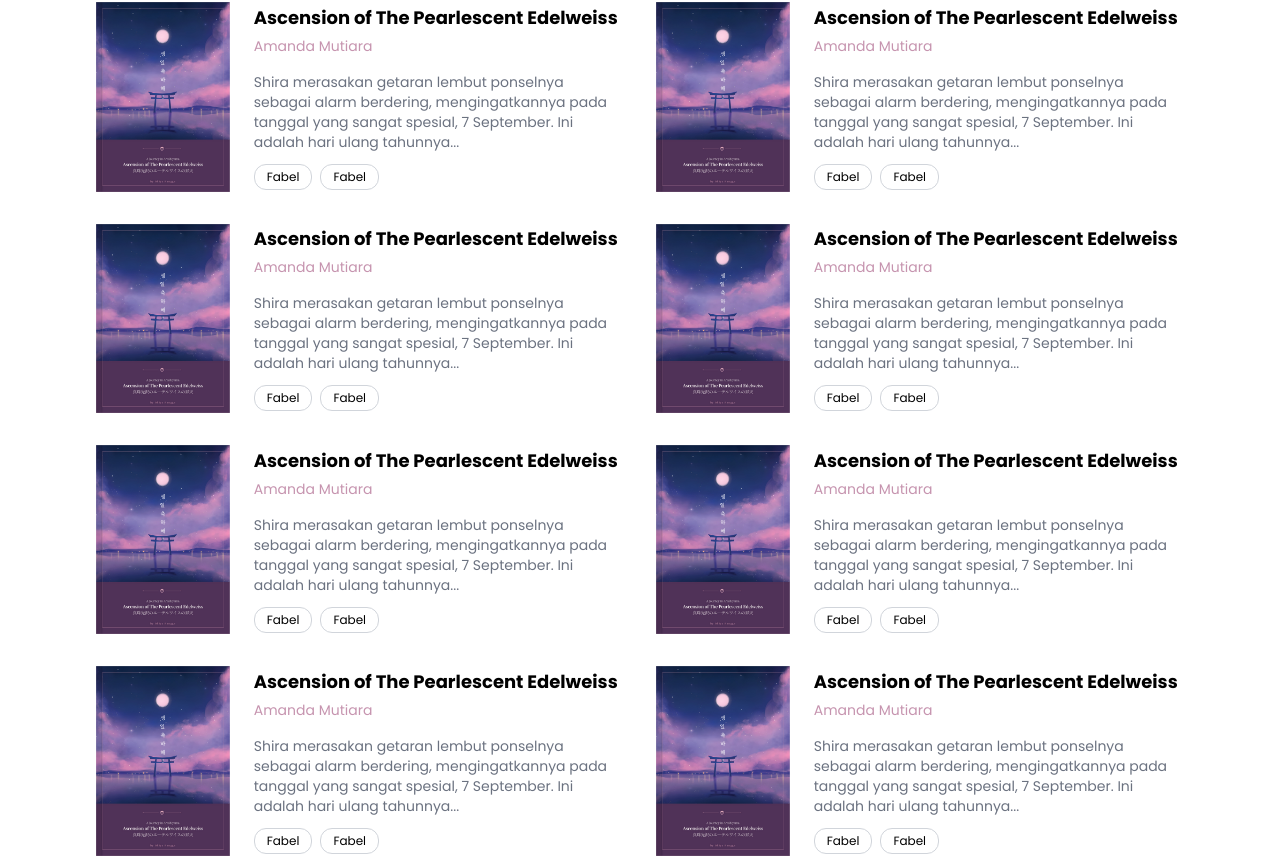
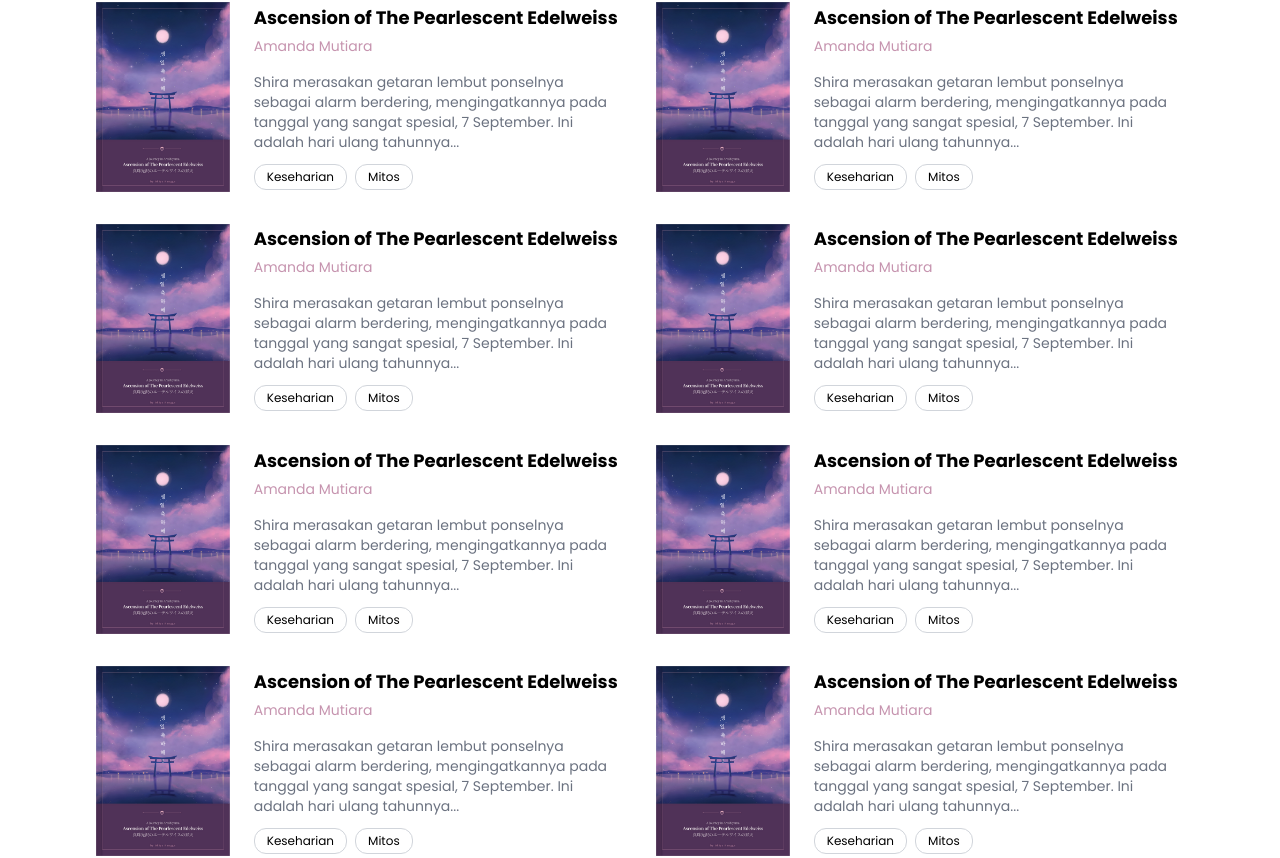
Before and after one commit to hoshiirui/wise-parent-fe, a React (Vite) app: page /kidszone/kisahnesia in a window 1280 px wide. Shown: the part 1022-1880 px from the top of the page. Built offline with nearby package versions, Linux system fonts and the light colour scheme.

Commit message:
kisahnesia book cover and category
fixed

```diff
--- a/src/components/Navbar/NavbarProfile.tsx
+++ b/src/components/Navbar/NavbarProfile.tsx
@@ -11,10 +11,6 @@ const navItem = [
   {
     navName: "Profile",
     navHref: "/profile",
-  },
-  {
-    navName: "My Courses",
-    navHref: "/courses",
   },
 ];
 
--- a/src/pages/Kisahnesia.tsx
+++ b/src/pages/Kisahnesia.tsx
@@ -13,6 +13,7 @@ const storyLists = [
     author: "Amanda Mutiara",
     desc: "Shira merasakan getaran lembut ponselnya sebagai alarm berdering, mengingatkannya pada tanggal yang sangat spesial, 7 September. Ini adalah hari ulang tahunnya...",
     genre: ["keseharian", "mitos"],
+    imgSrc:"book.jpg"
   },
   {
     id: 2,
@@ -20,6 +21,7 @@ const storyLists = [
     author: "Amanda Mutiara",
     desc: "Shira merasakan getaran lembut ponselnya sebagai alarm berdering, mengingatkannya pada tanggal yang sangat spesial, 7 September. Ini adalah hari ulang tahunnya...",
     genre: ["keseharian", "mitos"],
+    imgSrc:"book.jpg"
   },
   {
     id: 3,
@@ -27,6 +29,7 @@ const storyLists = [
     author: "Amanda Mutiara",
     desc: "Shira merasakan getaran lembut ponselnya sebagai alarm berdering, mengingatkannya pada tanggal yang sangat spesial, 7 September. Ini adalah hari ulang tahunnya...",
     genre: ["keseharian", "mitos"],
+    imgSrc:"book.jpg"
   },
   {
     id: 4,
@@ -34,6 +37,7 @@ const storyLists = [
     author: "Amanda Mutiara",
     desc: "Shira merasakan getaran lembut ponselnya sebagai alarm berdering, mengingatkannya pada tanggal yang sangat spesial, 7 September. Ini adalah hari ulang tahunnya...",
     genre: ["keseharian", "mitos"],
+    imgSrc:"book.jpg"
   },
   {
     id: 5,
@@ -41,6 +45,7 @@ const storyLists = [
     author: "Amanda Mutiara",
     desc: "Shira merasakan getaran lembut ponselnya sebagai alarm berdering, mengingatkannya pada tanggal yang sangat spesial, 7 September. Ini adalah hari ulang tahunnya...",
     genre: ["keseharian", "mitos"],
+    imgSrc:"book.jpg"
   },
   {
     id: 6,
@@ -48,6 +53,7 @@ const storyLists = [
     author: "Amanda Mutiara",
     desc: "Shira merasakan getaran lembut ponselnya sebagai alarm berdering, mengingatkannya pada tanggal yang sangat spesial, 7 September. Ini adalah hari ulang tahunnya...",
     genre: ["keseharian", "mitos"],
+    imgSrc:"book.jpg"
   },
   {
     id: 7,
@@ -55,6 +61,7 @@ const storyLists = [
     author: "Amanda Mutiara",
     desc: "Shira merasakan getaran lembut ponselnya sebagai alarm berdering, mengingatkannya pada tanggal yang sangat spesial, 7 September. Ini adalah hari ulang tahunnya...",
     genre: ["keseharian", "mitos"],
+    imgSrc:"book.jpg"
   },
   {
     id: 8,
@@ -62,6 +69,7 @@ const storyLists = [
     author: "Amanda Mutiara",
     desc: "Shira merasakan getaran lembut ponselnya sebagai alarm berdering, mengingatkannya pada tanggal yang sangat spesial, 7 September. Ini adalah hari ulang tahunnya...",
     genre: ["keseharian", "mitos"],
+    imgSrc:"book.jpg"
   },
 ];
 
@@ -140,7 +148,7 @@ const Kisahnesia = () => {
                 <SwiperSlide key={index}>
                   {/* Replace with your slide content */}
                   <div>
-                    <img src="/img/book.jpg" alt="book_cover" />
+                    <img src={`/img/${slideContent.imgSrc}`} alt="book_cover" />
                     <div className="px-2 flex flex-col items-center mt-2">
                       <p className="mt-2 text-center text-sm font-bold text-gray-800">
                         {slideContent.title}
@@ -177,12 +185,11 @@ const Kisahnesia = () => {
                       {slideContent.desc}
                     </p>
                     <div className="flex flex-row gap-2 mt-3">
-                      <div className="text-xs px-3 py-1 border border-gray-300 rounded-xl">
-                        Fabel
+                      {slideContent.genre.map((namaGenre:string, index:number)=> (
+                        <div key={index} className="text-xs px-3 py-1 border border-gray-300 rounded-xl capitalize">
+                        {namaGenre}
                       </div>
-                      <div className="text-xs px-3 py-1 border border-gray-300 rounded-xl">
-                        Fabel
-                      </div>
+                      ))}
                     </div>
                   </div>
                 </div>
```
